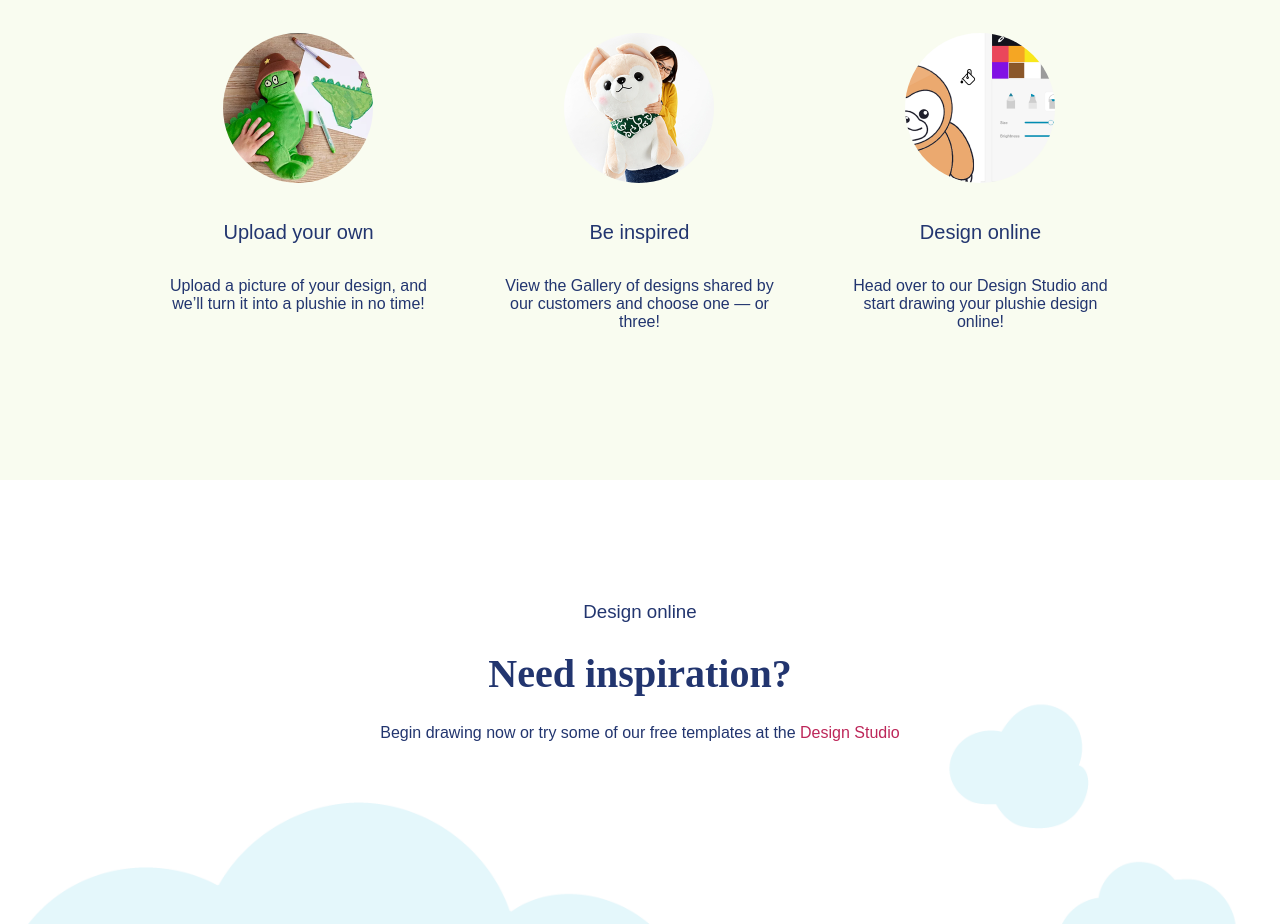
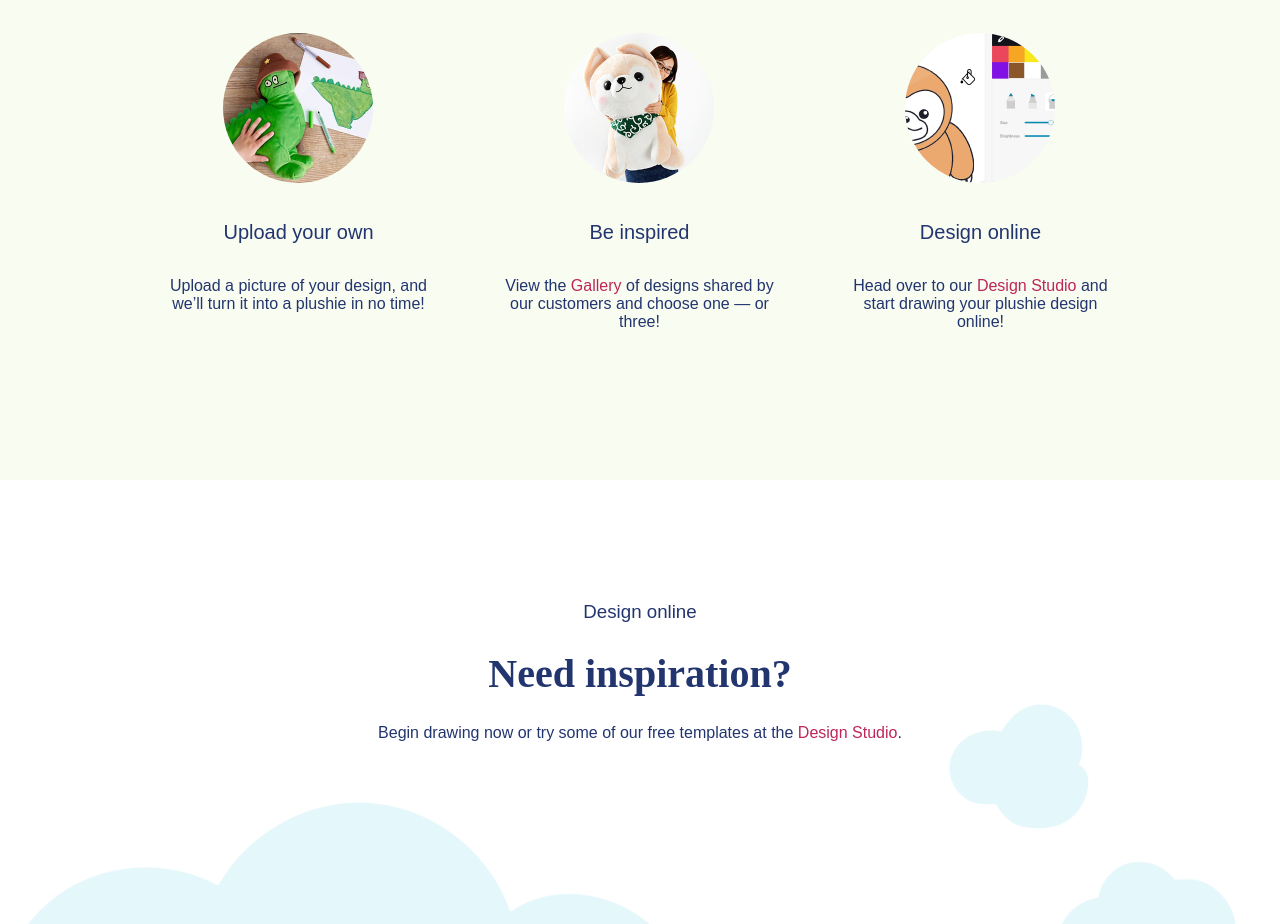
Before and after one commit to rendabay96/moshu, a plain HTML site: page index.html in a window 1280 px wide. Shown: the part 948-1872 px from the top of the page. Drawn offline with nearby package versions, Linux system fonts and the light colour scheme.

Commit message:
Add files via upload

```diff
--- a/index.html
+++ b/index.html
@@ -90,13 +90,13 @@
                 <span class="choose"></span>
                 <img src="images/choose.png" class="three-ways">
                 <h5 class="point-title">Be inspired</h5>
-                <p class="point-description">View the Gallery of designs shared by our customers and choose one — or three!</p>
+                <p class="point-description">View the <a class="pinklink" href="">Gallery</a> of designs shared by our customers and choose one — or three!</p>
             </div>
             <div class="point column third">
                 <span class="draw"></span>
                 <img src="images/draw.png" class="three-ways">
                 <h5 class="point-title">Design online</h5>
-                <p class="point-description">Head over to our Design Studio and start drawing your plushie design online!</p>
+                <p class="point-description">Head over to our <a class="pinklink" href="">Design Studio</a> and start drawing your plushie design online!</p>
             </div>
         </section>
 
@@ -108,7 +108,7 @@
     <section class="selling-points need-inspiration container clearfix"> <!-- selling points -->
         <h3>Design online</h3>
         <h1>Need inspiration?</h1>
-        <p>Begin drawing now or try some of our free templates at the <a class="pinklink" href="">Design Studio</a></p>
+        <p>Begin drawing now or try some of our free templates at the <a class="pinklink" href="">Design Studio</a>.</p>
         <img class="howitworks designonline" src="images/cropped-ipad.png">
     </section>
 
@@ -129,7 +129,7 @@
         <div class="point column half left">
             <h3>Stay updated</h3>
             <h1>Track your plushies</h1>
-            <p><a class="pinklink" href="">Create your account</a> and visit anytime to check in on your toy’s progress. We send updates to include you every step of the creation process!</p>
+            <p><a class="pinklink" href="">Create your account</a> and visit anytime to check in on your toy’s progress. We send updates to include you every step of the creation process.</p>
         </div>
     </section>
 
```
